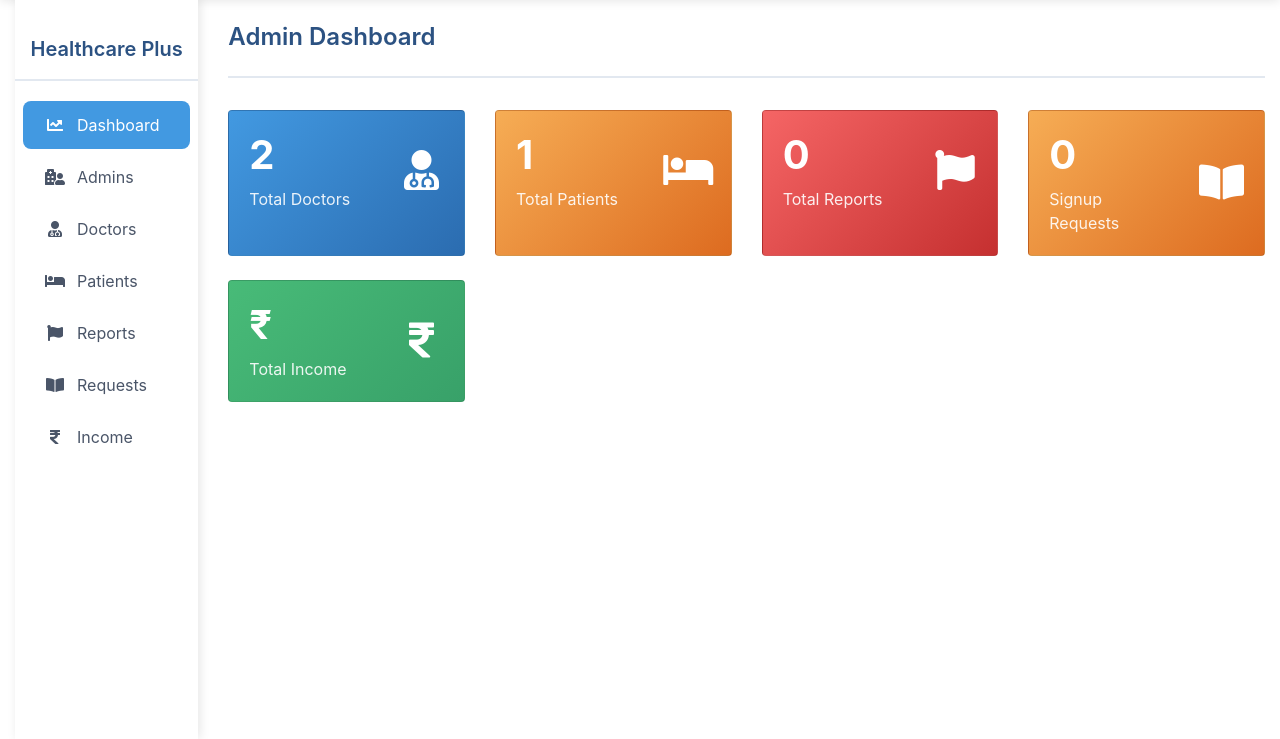
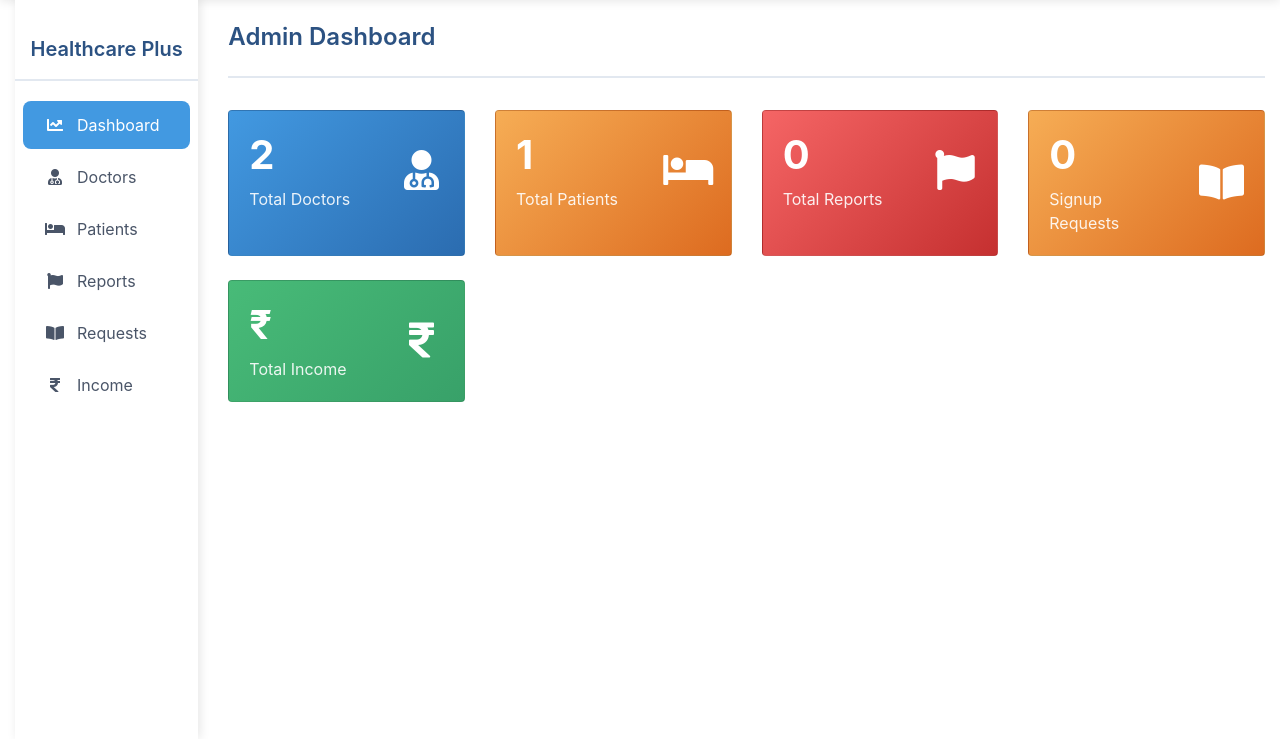
Before and after one commit to blitzbugg/HMS, a PHP site: page /admin/index.php in a window 1280 px wide. Shown: the part 89-828 px from the top of the page. Run offline with PHP 8.4, Linux system fonts and the light colour scheme; data comes from the database, SQL or seed files in the repository; data that the repository does not hold is empty; some libraries are stand-ins or nearby versions.

Commit message:
Slight changes based on previous commit

```diff
--- a/admin/sidenav.php
+++ b/admin/sidenav.php
@@ -92,10 +92,6 @@
             <i class="fas fa-chart-line"></i>
             Dashboard
         </a>
-        <a href="admin.php" class="nav-item">
-            <i class="fas fa-hospital-user"></i>
-            Admins
-        </a>
         <a href="doctor.php" class="nav-item">
             <i class="fas fa-user-md"></i>
             Doctors
```
